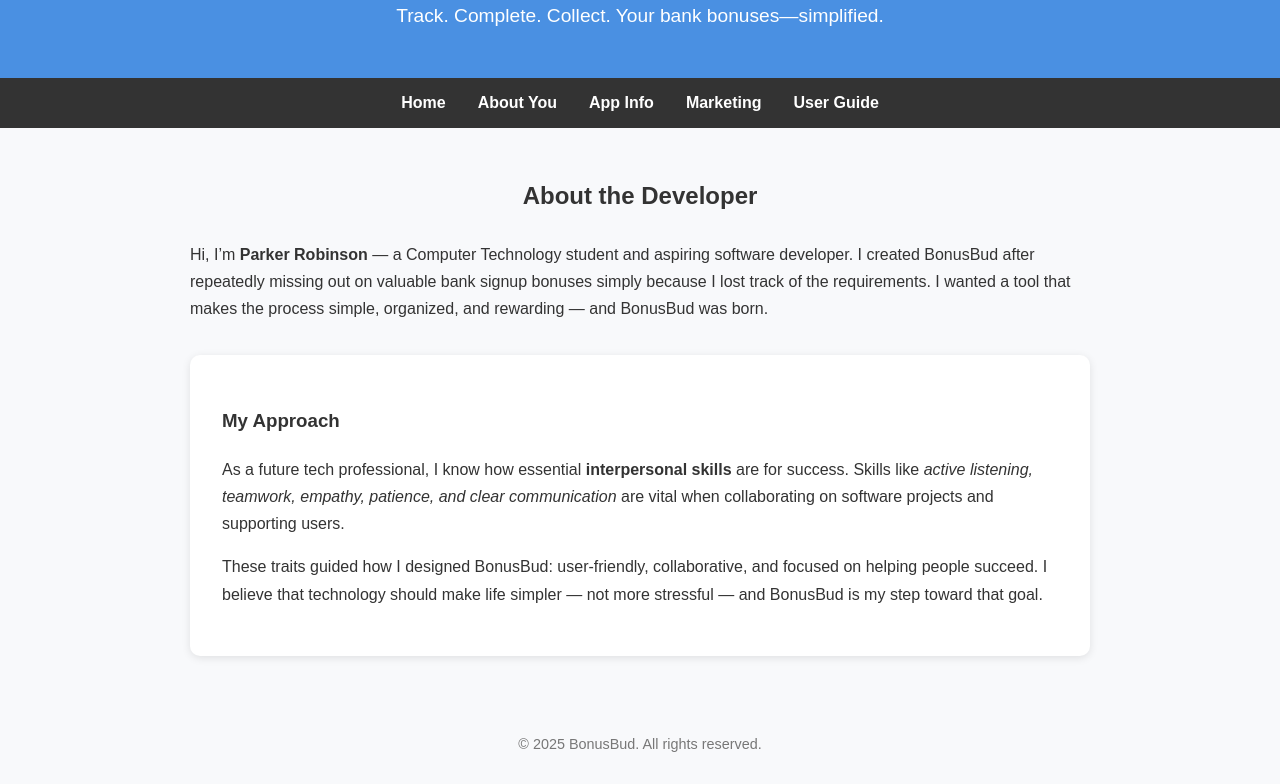
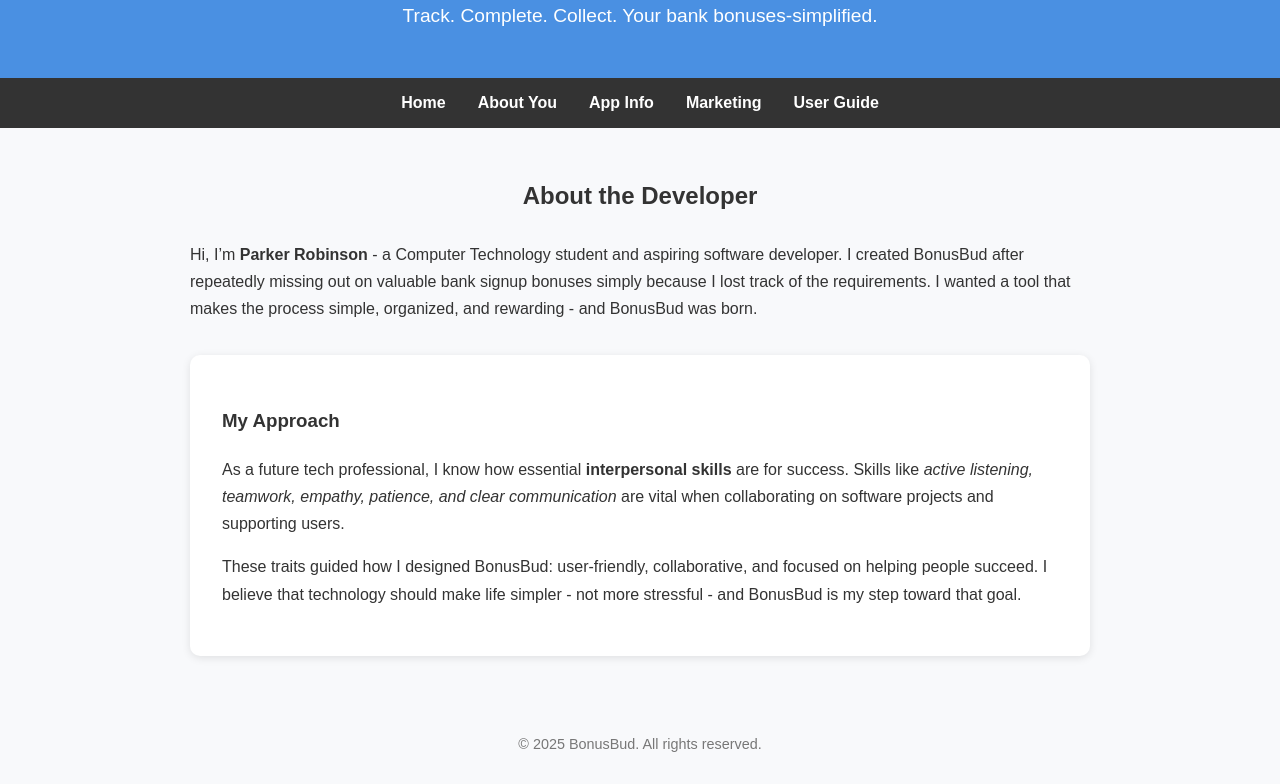
Before and after one commit to Zingy95/BonusBud, a plain HTML site: page bonusbud_site/about.html in a window 1280 px wide. Shown: the part 80-864 px from the top of the page. Drawn offline with Linux system fonts and the light colour scheme.

Commit message:
Update about.html

```diff
--- a/bonusbud_site/about.html
+++ b/bonusbud_site/about.html
@@ -21,7 +21,7 @@
 <body>
   <header>
     <h1>BonusBud</h1>
-    <p>Track. Complete. Collect. Your bank bonuses—simplified.</p>
+    <p>Track. Complete. Collect. Your bank bonuses-simplified.</p>
   </header>
   <nav>
     <a href="index.html">Home</a>
@@ -33,9 +33,9 @@
   <section class="container">
     <h2>About the Developer</h2>
     <p>
-      Hi, I’m <strong>Parker Robinson</strong> — a Computer Technology student and aspiring software developer.
+      Hi, I’m <strong>Parker Robinson</strong> - a Computer Technology student and aspiring software developer.
       I created BonusBud after repeatedly missing out on valuable bank signup bonuses simply because I lost track of the requirements.
-      I wanted a tool that makes the process simple, organized, and rewarding — and BonusBud was born.
+      I wanted a tool that makes the process simple, organized, and rewarding - and BonusBud was born.
     </p>
     <div class="skills">
       <h3>My Approach</h3>
@@ -45,7 +45,7 @@
       </p>
       <p>
         These traits guided how I designed BonusBud: user-friendly, collaborative, and focused on helping people succeed.
-        I believe that technology should make life simpler — not more stressful — and BonusBud is my step toward that goal.
+        I believe that technology should make life simpler - not more stressful - and BonusBud is my step toward that goal.
       </p>
     </div>
   </section>
```
